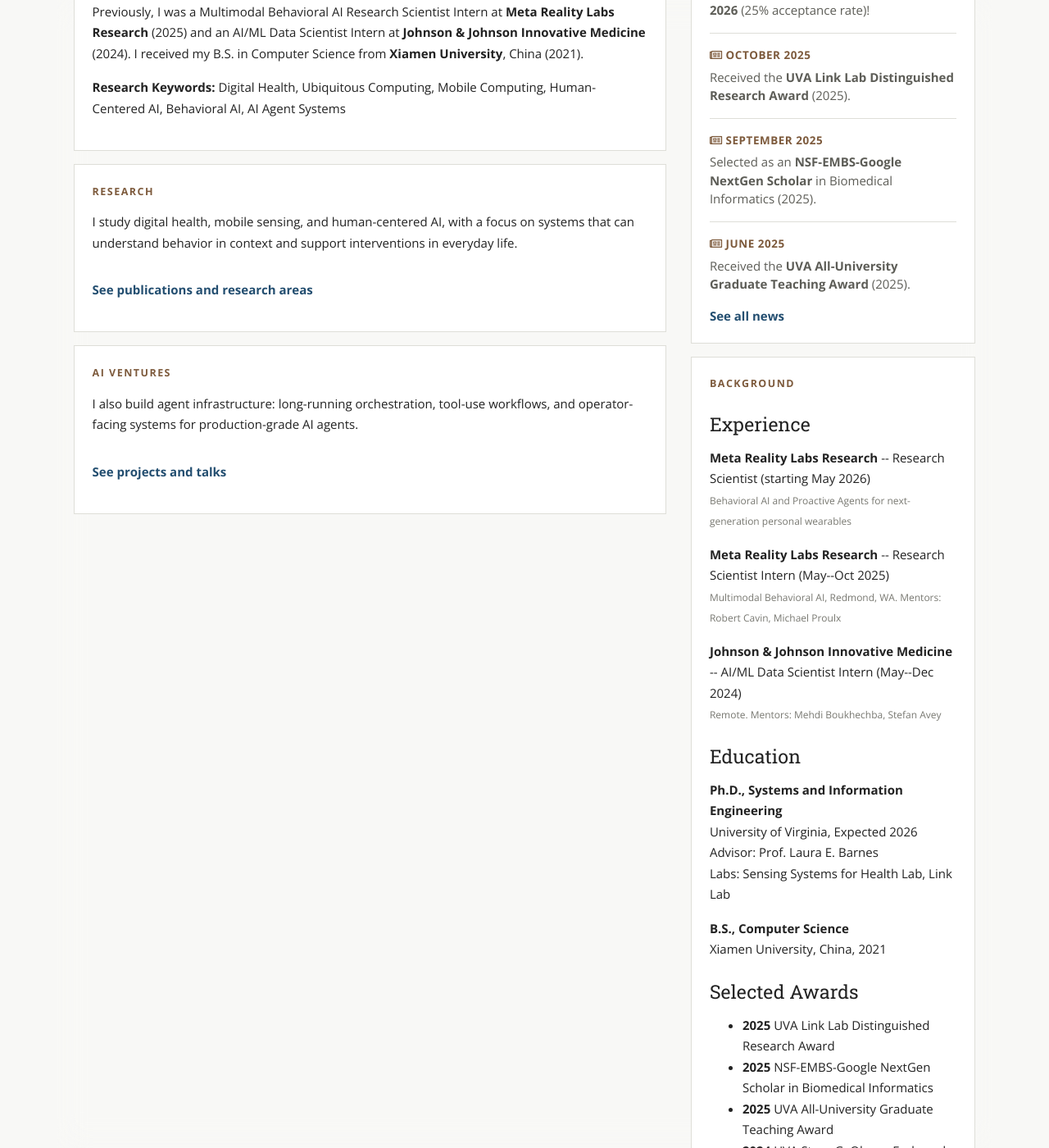
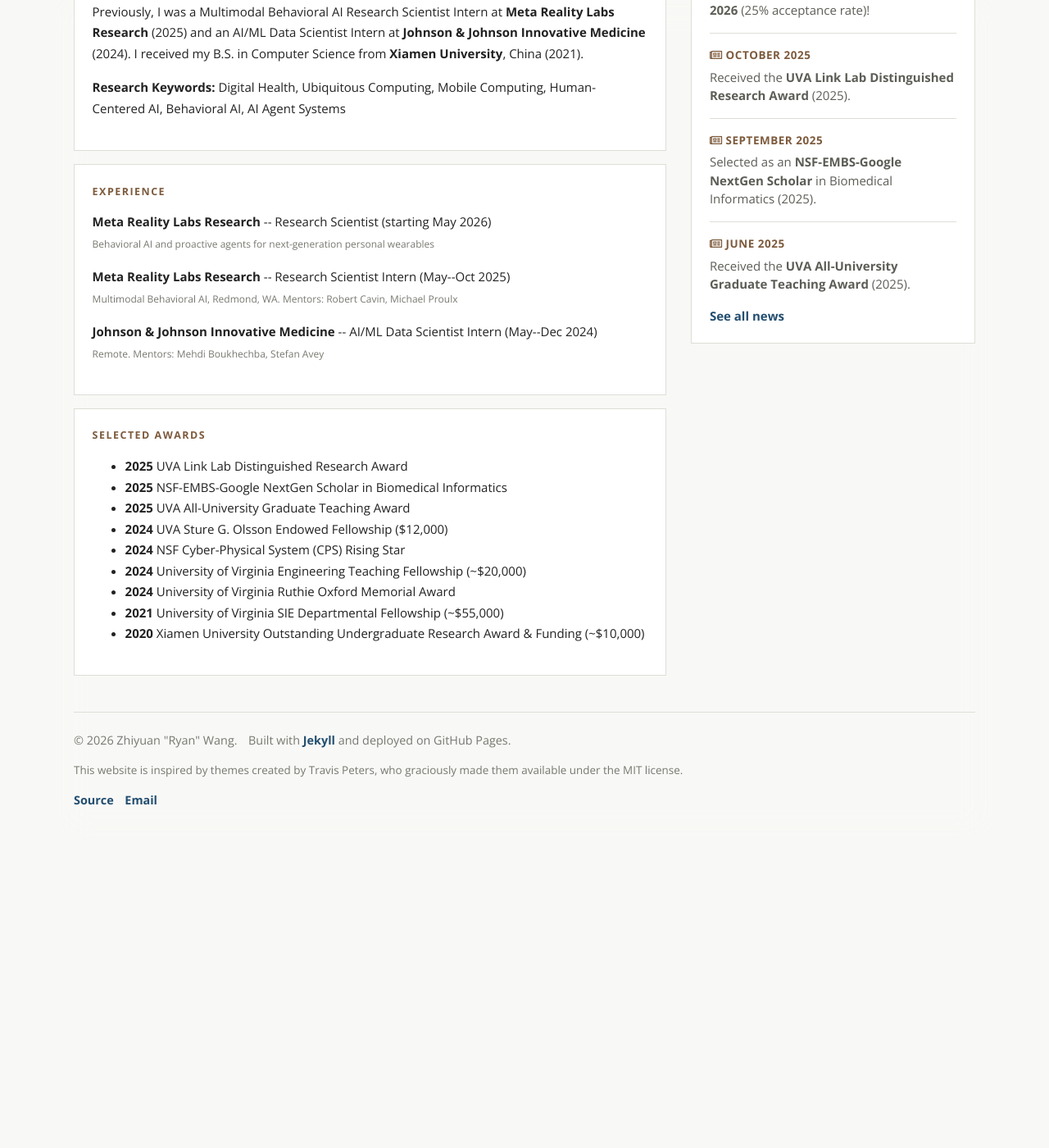
Before and after one commit to zzhiyuann/ryanwang.cc, a Jekyll site: the page built from index.html, in a window 1280 px wide and 1400 px high, scrolled down 951 px. Shown: the whole window at 82% size. Built offline with Jekyll 4.4.1, drawn with Linux system fonts in a browser that asks for light colours; a style sheet for code colours, icons or effects is not loaded; after the commit the page ends 2002 px from its top, so only the background shows below that; some of the changed text lies outside the part shown.

Commit message:
Reorganize homepage profile sections

```diff
--- a/_includes/awards.html
+++ b/_includes/awards.html
@@ -1,5 +1,3 @@
-<h2>Selected Awards</h2>
-
 <ul>
   <li><strong>2025</strong> UVA Link Lab Distinguished Research Award</li>
   <li><strong>2025</strong> NSF-EMBS-Google NextGen Scholar in Biomedical Informatics</li>
--- a/_includes/experience.html
+++ b/_includes/experience.html
@@ -1,7 +1,5 @@
-<h2>Experience</h2>
-
 <p><strong>Meta Reality Labs Research</strong> -- Research Scientist (starting May 2026)<br>
-<small>Behavioral AI and Proactive Agents for next-generation personal wearables</small></p>
+<small>Behavioral AI and proactive agents for next-generation personal wearables</small></p>
 
 <p><strong>Meta Reality Labs Research</strong> -- Research Scientist Intern (May--Oct 2025)<br>
 <small>Multimodal Behavioral AI, Redmond, WA. Mentors: Robert Cavin, Michael Proulx</small></p>
--- a/index.html
+++ b/index.html
@@ -34,14 +34,12 @@
         {% include about.html %}
       </div>
       <div class="content-card">
-        <p class="section-kicker">Research</p>
-        <p>I study digital health, mobile sensing, and human-centered AI, with a focus on systems that can understand behavior in context and support interventions in everyday life.</p>
-        <p><a class="text-link" href="{{ '/research/' | relative_url }}">See publications and research areas</a></p>
+        <p class="section-kicker">Experience</p>
+        {% include experience.html %}
       </div>
       <div class="content-card">
-        <p class="section-kicker">AI Ventures</p>
-        <p>I also build agent infrastructure: long-running orchestration, tool-use workflows, and operator-facing systems for production-grade AI agents.</p>
-        <p><a class="text-link" href="{{ '/ai-ventures/' | relative_url }}">See projects and talks</a></p>
+        <p class="section-kicker">Selected Awards</p>
+        {% include awards.html %}
       </div>
     </div>
 
@@ -49,12 +47,6 @@
       <div class="content-card">
         {% include news.html num=5 %}
       </div>
-      <div class="content-card">
-        <p class="section-kicker">Background</p>
-        {% include experience.html %}
-        {% include education.html %}
-        {% include awards.html %}
-      </div>
     </div>
   </div>
 </section>
```
